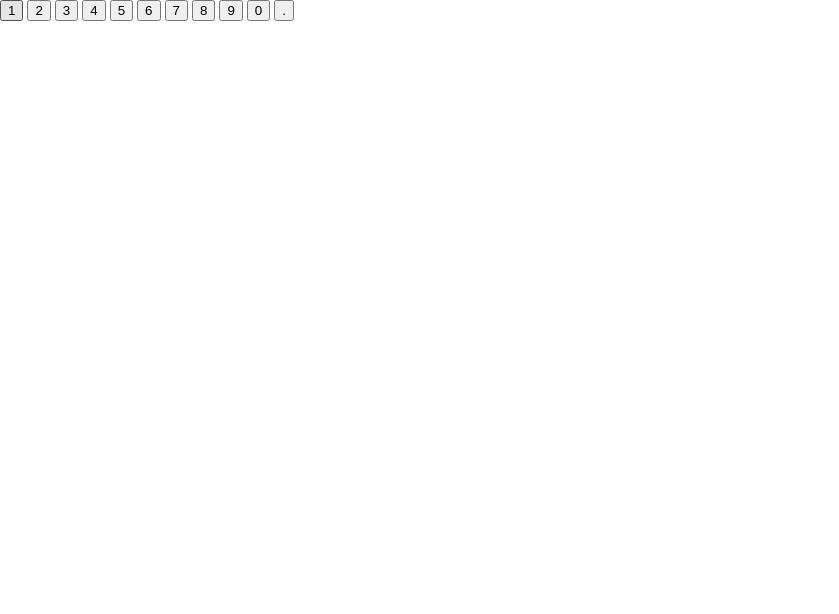
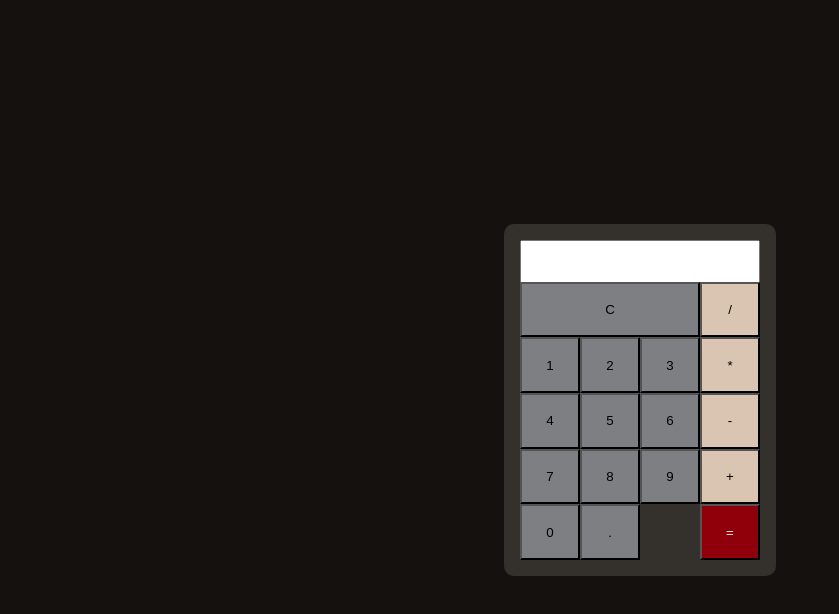
Before and after one commit to Swoerve/collective-project, a plain HTML site: page spebb/calculator/index.html in a window 1280 px wide. Shown: the whole page, without its empty margins (0-839 px from the left). Drawn offline with nearby package versions, Linux system fonts and the light colour scheme; files that its build step writes are made by us from their sources.

Commit message:
worked on calculator css

```diff
--- a/spebb/calculator/index.html
+++ b/spebb/calculator/index.html
@@ -5,29 +5,44 @@
     <meta charset="UTF-8">
     <meta name="viewport" content="width=device-width, initial-scale=1">
     <title></title>
-    <link href="css/style.css" rel="stylesheet">
-    <link rel="" type="" href="">
+    <link href="./style.css" rel="stylesheet">
 </head>
 
 <body>
+
     <div class="calc">
         <div class="calc-top">
-
+            <input type="" name="inputBox" value="">
         </div>
         <div class="calc-main">
-            <button type="button" onclick="">1</button>
-            <button type="button">2</button>
-            <button type="button">3</button>
-            <button type="button">4</button>
-            <button type="button">5</button>
-            <button type="button">6</button>
-            <button type="button">7</button>
-            <button type="button">8</button>
-            <button type="button">9</button>
-            <button type="button">0</button>
-            <button type="button">.</button>
+            <div class="main-top">
+                <button type="button" onclick="calcClear()">C</button>
+
+            </div>
+            <div class="main-left">
+            <button type="button" onclick="calcInput()">1</button>
+            <button type="button" onclick="calcInput()">2</button>
+            <button type="button" onclick="calcInput()">3</button>
+            <button type="button" onclick="calcInput()">4</button>
+            <button type="button" onclick="calcInput()">5</button>
+            <button type="button" onclick="calcInput()">6</button>
+            <button type="button" onclick="calcInput()">7</button>
+            <button type="button" onclick="calcInput()">8</button>
+            <button type="button" onclick="calcInput()">9</button>
+            <button type="button" onclick="calcInput()">0</button>
+            <button type="button" onclick="calcInput()">.</button>
+            </div>
+
+            <div class="main-right">
+                <button type="button" onclick="calcSides()">/</button>
+                <button type="button" onclick="calcSides()">*</button>
+                <button type="button" onclick="calcSides()">-</button>
+                <button type="button" onclick="calcSides()">+</button>
+                <button type="button" onclick="calcSides()">=</button>
+            </div>
         </div>
     </div>
+    <script type="type/javascript" src="calculator.js"></script>
 </body>
 
 </html>
--- /dev/null
+++ b/spebb/calculator/style.scss
@@ -0,0 +1,89 @@
+$bg: #14110F;
+$fg: #34312D;
+$buttons: #7E7F83;
+$accents: #D9C5B2;
+$text: #F3F3F4;
+
+* {
+  margin: 0;
+}
+
+body {
+  background-color: $bg;
+  display: flex;
+  align-items: center;
+  justify-content: center;
+  width: 100vw;
+  height: 100vh;
+}
+
+.calc {
+  background-color: $fg;
+  display: flex;
+  flex-direction: column;
+  height: 20rem;
+  width: 15rem;
+  padding: 1rem;
+
+  border-radius: 10px;
+}
+
+.calc-top {
+  display: flex;
+  height: 3rem;
+  input {
+    height: 100%;
+    width: 100%;
+    margin: auto;
+  }
+}
+
+.calc-main {
+  display: grid;
+  height: 100%;
+  grid-template-columns: 1fr 1fr 1fr 1fr;
+  grid-template-rows: 1fr 1fr 1fr 1fr 1fr;
+  grid-template-areas:
+    "clear clear clear operators"
+    "numbers numbers numbers operators"
+    "numbers numbers numbers operators"
+    "numbers numbers numbers operators"
+    "numbers numbers numbers operators";
+  color: $text;
+
+}
+
+.main-top {
+  grid-area: clear;
+  display: grid;
+  button {
+    background-color: $buttons;
+  }
+}
+
+.main-left {
+  grid-area: numbers;
+  display: grid;
+  grid-template-columns: 1fr 1fr 1fr;
+  grid-template-rows: 1fr 1fr 1fr 1fr;
+  button {
+    background-color: $buttons;
+  }
+}
+
+.main-right {
+
+  display: grid;
+  grid-template-rows: 1fr 1fr 1fr 1fr 1fr;
+  flex-direction: column;
+  grid-area: operators;
+  button {
+    // color: $text;
+    background-color: $accents;
+  }
+
+  button:last-child {
+    color: #E5E5E6;
+    background-color: #8F000A;
+  }
+}
```
Also changed, not shown: spebb/calculator/calculator.js (added), spebb/calculator/style.css (added), 1 other file.
